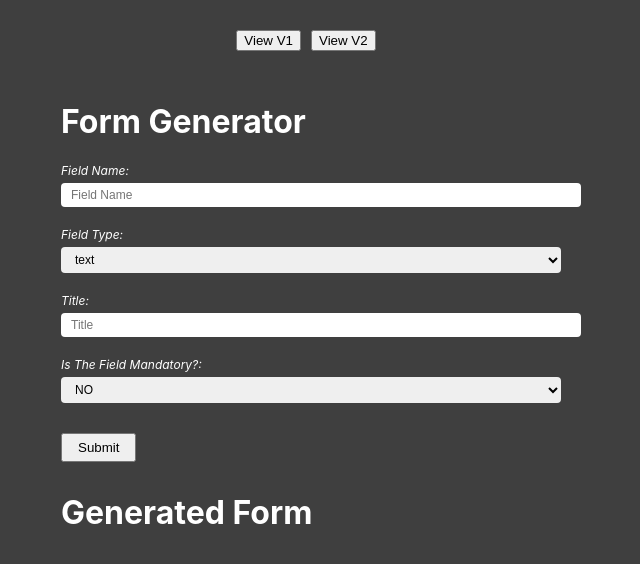
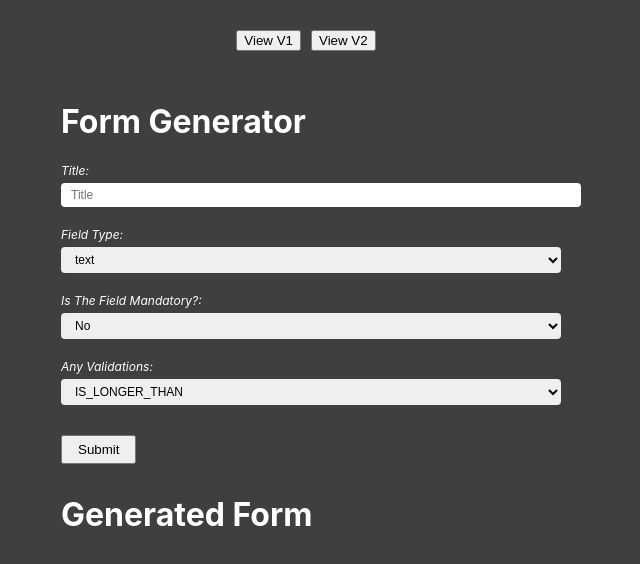
Before and after one commit to madhavsharma2106/form-generator, a React (Create React App) app: page /v2 in a window 1280 px wide. Shown: the top 564 px of the page, without its empty margins (329-969 px from the left). Built offline with nearby package versions, Linux system fonts and the light colour scheme.

Commit message:
one more

```diff
--- a/src/utils.js
+++ b/src/utils.js
@@ -1,9 +1,9 @@
 export const COUNTRIES = ["Choose", "India", "USA"];
 
 export const VALIDATIONS = {
-  FIRST_NAME: function (userInput) {
-    if (userInput.length >= 5) return true;
-    return "Min Length is 5";
+  IS_LONGER_THAN: (num, message) => (userInput) => {
+    if (userInput.length > num) return true;
+    return message || `The input must be longer than ${num} chars`;
   },
   IS_IN: (validInputs) => (userInput) => {
     if (validInputs.includes(userInput)) return true;
@@ -61,26 +61,32 @@ export const FORM_CONFIG = {
   mode: "onBlur",
 };
 
-export const sanitizeFormData = (data) => {
+export const sanitizeField = (data) => {
+  if (data.title) {
+    data.name = toCamelCase(data.title);
+  }
+
   if (data.dropdownOptions) {
     data.data = {
       options: data.dropdownOptions.split(","),
     };
     delete data.dropdownOptions;
   }
-  if (data.reqired) {
-    data.reqired = {
+  if (data.required === "Yes") {
+    data.required = {
       value: true,
-      message: "Input fiels is mandatory",
+      message: data.requiredMessage || "Input fields is mandatory",
     };
   }
-  if (data.reqiredMessage) {
-    data.reqired = {
-      value: true,
-      message: data.reqiredMessage,
+  if (data.required === "No") {
+    data.required = {
+      value: false,
     };
-    delete data.reqiredMessage;
   }
-
+  console.log(data);
   return data;
 };
+
+function toCamelCase(str) {
+  return str[0].toUpperCase() + str.substr(1).toLowerCase();
+}
--- a/src/v1/template.js
+++ b/src/v1/template.js
@@ -10,7 +10,10 @@ export const template = [
       value: true,
       message: "Full Name is Required",
     },
-    validation: VALIDATIONS.FIRST_NAME,
+    validation: VALIDATIONS.IS_LONGER_THAN(
+      2,
+      "Name should be longer than 2 characters"
+    ),
   },
   {
     name: "age",
--- a/src/v2/generatorFormTemplate.js
+++ b/src/v2/generatorFormTemplate.js
@@ -1,14 +1,14 @@
 import { INPUT_TYPE } from "../constants";
-import { PRE_REQ } from "../utils";
+import { PRE_REQ, VALIDATIONS } from "../utils";
 
 export const generatorFormTemplate = [
   {
-    name: "name",
+    name: "title",
     type: INPUT_TYPE.TEXT,
-    title: "Field Name",
-    reqired: {
+    title: "Title",
+    required: {
       value: true,
-      message: "Field Name is required",
+      message: "Title is required",
     },
   },
   {
@@ -18,7 +18,7 @@ export const generatorFormTemplate = [
     data: {
       options: Object.values(INPUT_TYPE),
     },
-    reqired: {
+    required: {
       value: true,
       message: "Field Type is required",
     },
@@ -27,7 +27,7 @@ export const generatorFormTemplate = [
     name: "dropdownOptions",
     type: INPUT_TYPE.TEXT,
     title: "Comma Seperated Drop Down Values",
-    reqired: {
+    required: {
       value: true,
       message: "DropDown Values are required",
     },
@@ -35,33 +35,33 @@ export const generatorFormTemplate = [
       type: PRE_REQ.equals(INPUT_TYPE.DROPDOWN),
     },
   },
+
   {
-    name: "title",
-    type: INPUT_TYPE.TEXT,
-    title: "Title",
-    reqired: {
+    name: "required",
+    type: INPUT_TYPE.DROPDOWN,
+    data: {
+      options: ["No", "Yes"],
+    },
+    title: "Is The Field Mandatory?",
+    required: {
       value: true,
       message: "Title is required",
     },
   },
   {
-    name: "reqired",
-    type: INPUT_TYPE.DROPDOWN,
-    data: {
-      options: ["NO", "YES"],
-    },
-    title: "Is The Field Mandatory?",
-    reqired: {
-      value: true,
-      message: "Title is required",
+    name: "requiredMessage",
+    title: "Message When Requred field is not filled",
+    type: INPUT_TYPE.TEXT,
+    prereqs: {
+      required: PRE_REQ.equals("Yes"),
     },
   },
   {
-    name: "reqiredMessage",
-    title: "Message When Requred field is not filled",
-    type: INPUT_TYPE.TEXT,
-    prereqs: {
-      reqired: PRE_REQ.equals("YES"),
+    name: "validations",
+    title: "Any Validations",
+    type: INPUT_TYPE.DROPDOWN,
+    data: {
+      options: Object.keys(VALIDATIONS),
     },
   },
 ];
--- a/src/v2/index.jsx
+++ b/src/v2/index.jsx
@@ -1,11 +1,12 @@
 import { useState } from "react";
 import Form from "../Form";
+import { sanitizeField } from "../utils";
 import { generatorFormTemplate } from "./generatorFormTemplate";
 
 export const V2 = () => {
   const [dynamicForm, setDynamicform] = useState([]);
   const onGeneratorFromSubmit = (field) => {
-    setDynamicform([...dynamicForm, field]);
+    setDynamicform([...dynamicForm, sanitizeField(field)]);
   };
 
   const onGeneratedFromSubmit = (value) => console.log(value);
```
